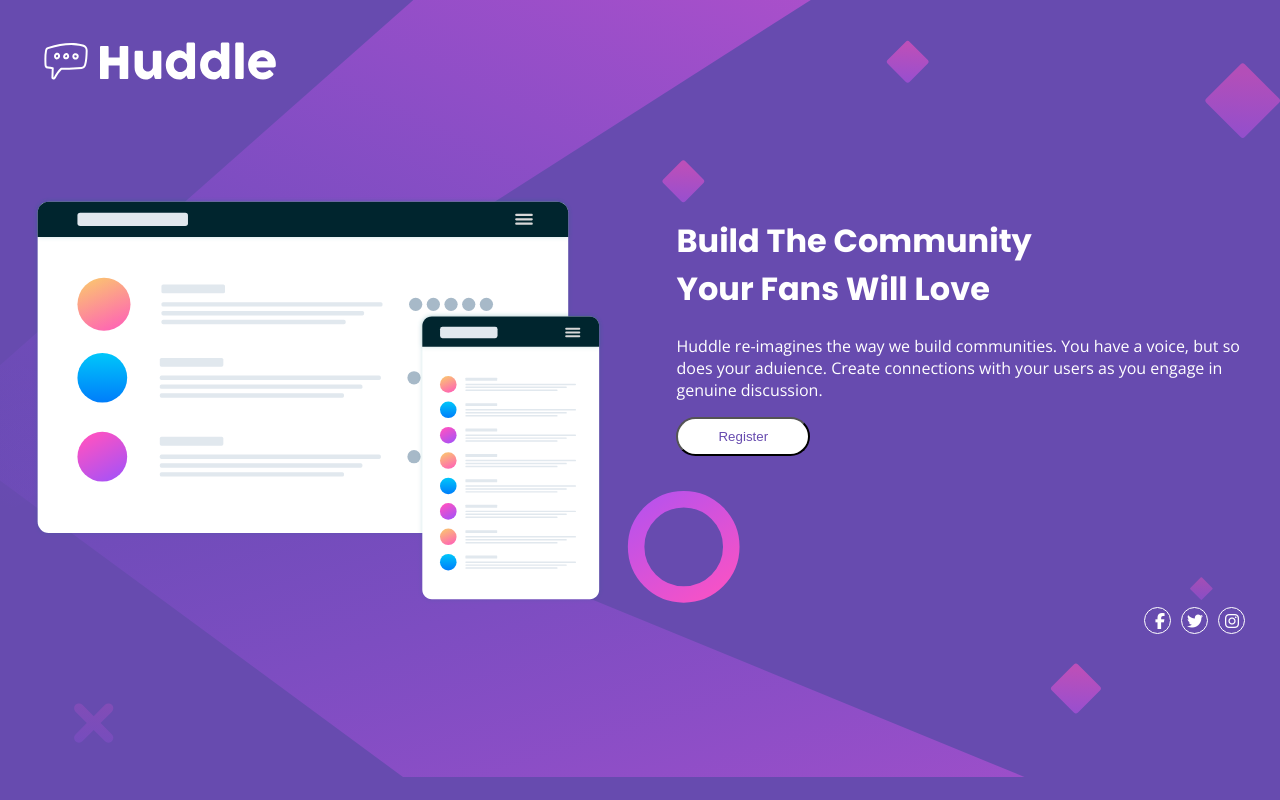
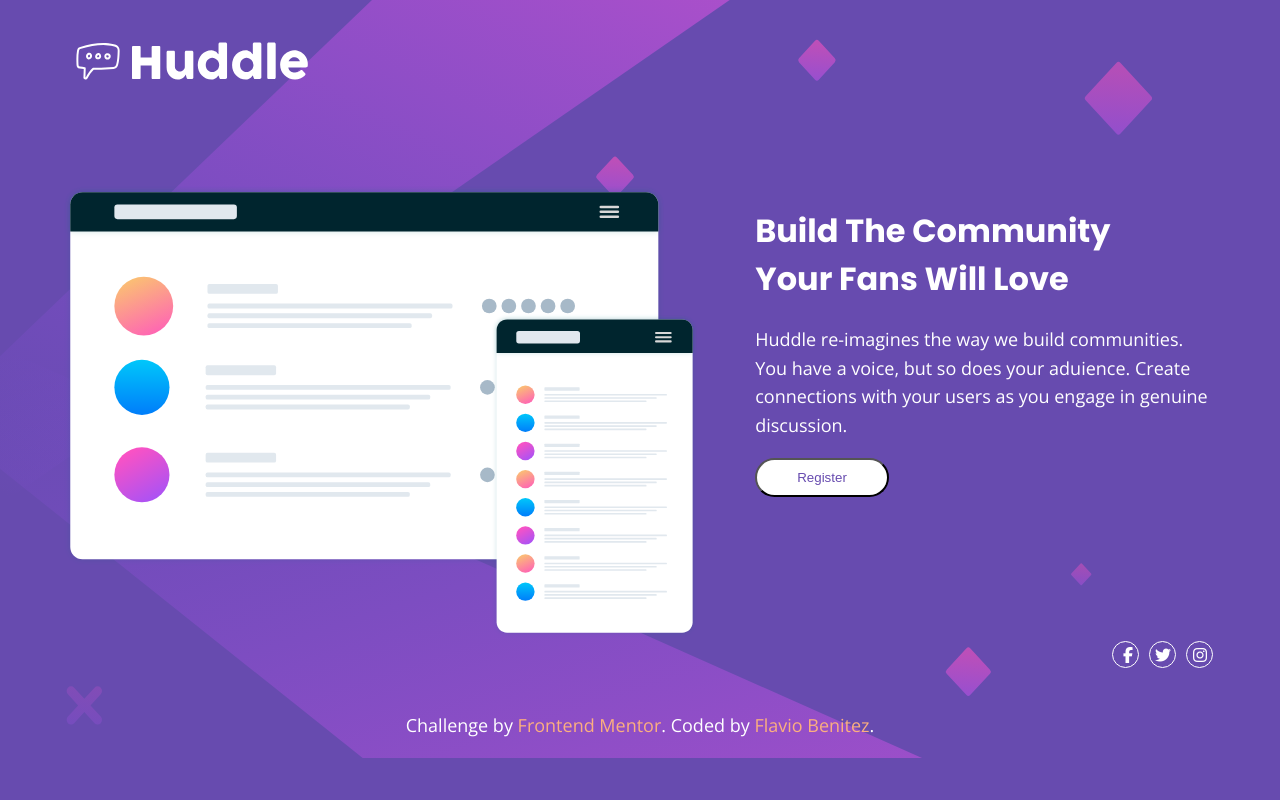
Before and after one commit to Drunkrope/frontend-mentor-challenge-1, a plain HTML site: page index.html in a window 1280 px wide. Drawn offline with nearby package versions, Linux system fonts and the light colour scheme.

Commit message:
finish desktop design

```diff
--- a/index.html
+++ b/index.html
@@ -61,13 +61,13 @@
         <i class="fa fa-instagram" aria-hidden="true"></i>
       </div>
     </main>
-    <!-- <footer>
+    <footer>
       <p class="attribution">
         Challenge by
         <a href="https://www.frontendmentor.io?ref=challenge" target="_blank"
           >Frontend Mentor</a
         >. Coded by <a href="#">Flavio Benitez</a>.
       </p>
-    </footer> -->
+    </footer>
   </body>
 </html>
--- a/style.css
+++ b/style.css
@@ -21,6 +21,7 @@ main {
 p {
   font-family: "Open Sans", sans-serif;
   font-weight: 400;
+  line-height: 1.6;
 }
 
 button {
@@ -38,8 +39,17 @@ i {
   border-radius: 100%;
 }
 
+footer {
+  text-align: center;
+}
+
+a {
+  text-decoration: none;
+  color: #fcaf7f;
+}
+
 /* mobile */
-@media only screen and (max-width: 700px) {
+@media only screen and (max-width: 1000px) {
   body {
     background-image: url("./images/bg-mobile.svg");
 
@@ -70,7 +80,6 @@ i {
 
   p {
     text-align: center;
-    line-height: 1.6;
   }
 
   button {
@@ -86,20 +95,20 @@ i {
 }
 
 /* desktop */
-@media only screen and (min-width: 700px) {
+@media only screen and (min-width: 1000px) {
   body {
     background-image: url("./images/bg-desktop.svg");
-    background-size: 100%;
+    background-size: 90% 100%;
   }
 
   .container {
     display: flex;
-    margin-top: 100px;
+    margin-top: 90px;
     justify-content: space-between;
   }
 
   main {
-    width: 95%;
+    width: 90%;
   }
 
   .logo {
@@ -109,15 +118,19 @@ i {
 
   .mockup {
     display: block;
-    width: 47%;
+    width: 55%;
   }
 
   .content {
-    width: 47%;
+    width: 40%;
   }
 
   .title {
     font-weight: 700;
+  }
+
+  p {
+    font-size: 18px;
   }
 
   button {
@@ -126,5 +139,6 @@ i {
 
   .icons {
     text-align: right;
+    margin-bottom: 40px;
   }
 }
```
